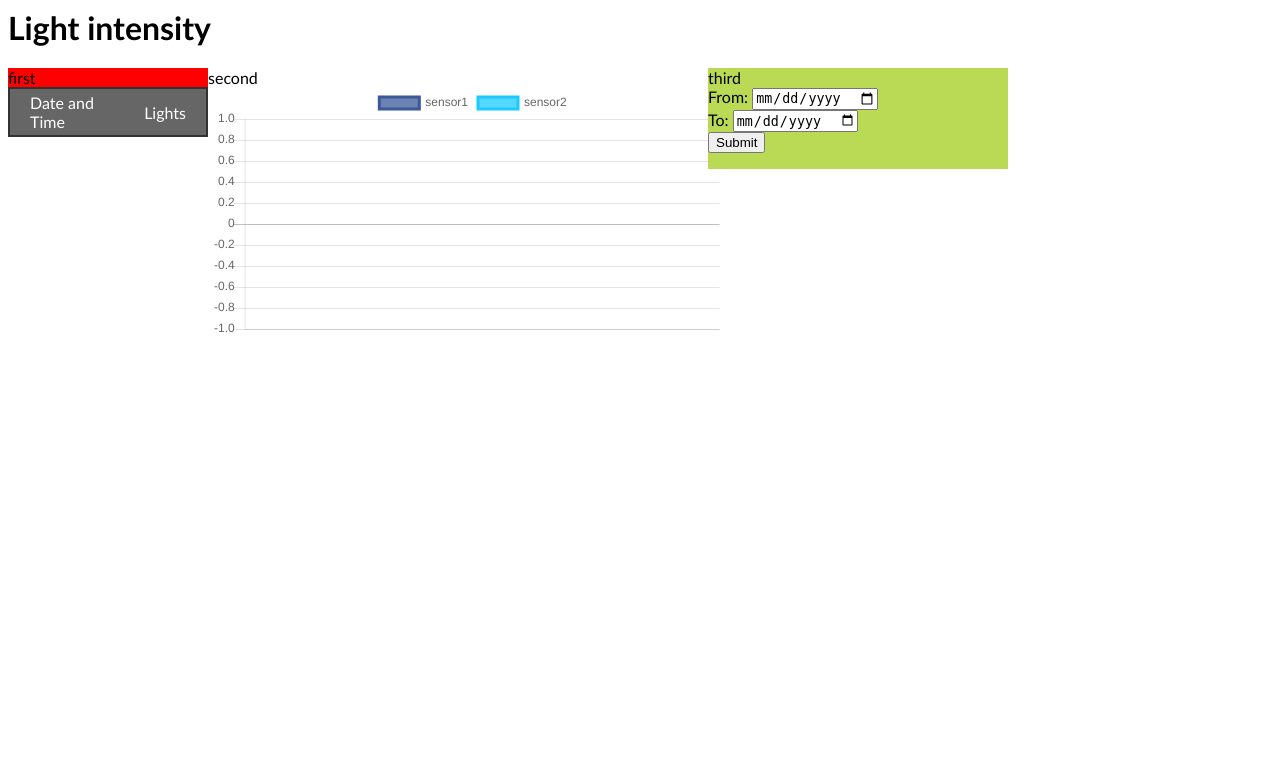
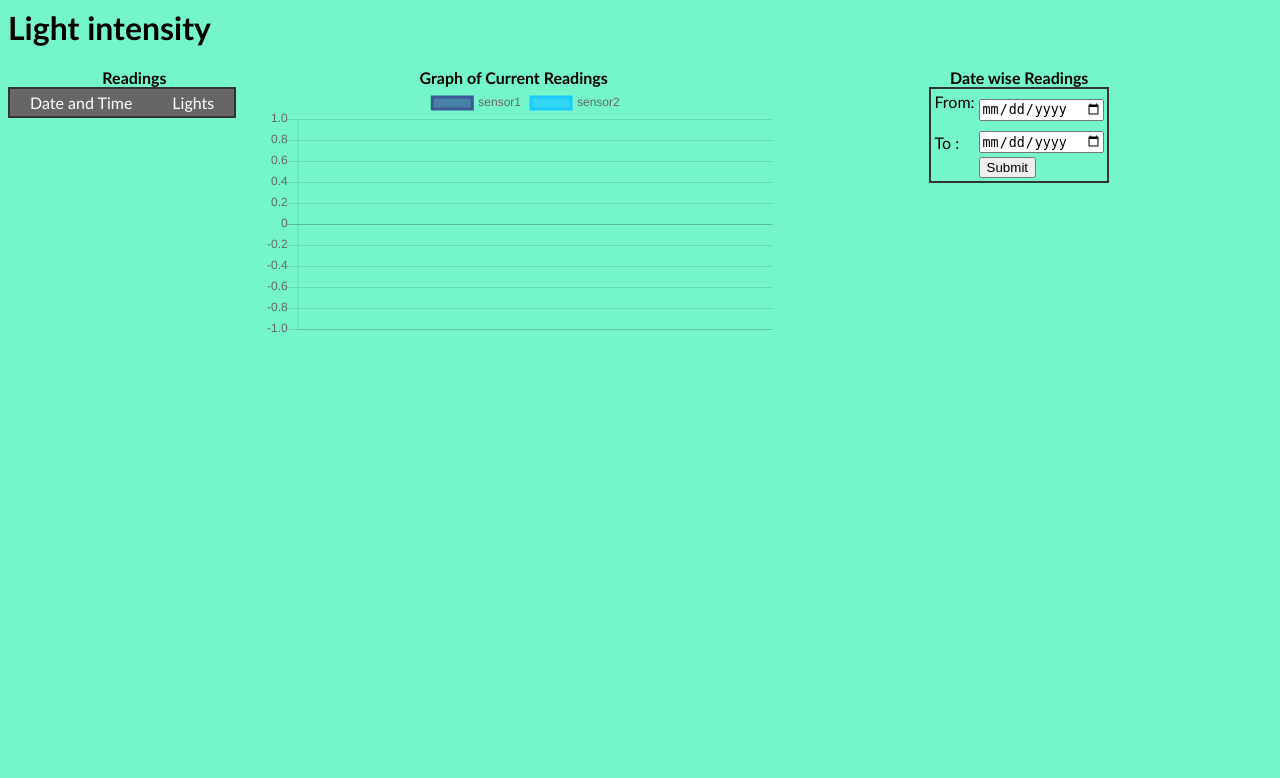
Before and after one commit to Sumedh3113/IoT_Dashboard, a PHP site: page /iot/index.php in a window 1280 px wide. Shown: the top 778 px of the page. Run offline with PHP 8.4, Linux system fonts and the light colour scheme; data that the repository does not hold is empty.

Commit message:
index file

```diff
--- a/iot/index.php
+++ b/iot/index.php
@@ -10,22 +10,23 @@
     <title>IoT Dashboard</title>
     <style type="text/css">
 		#wrapper {
-			width:1000px;
+
+			width:100%;
 			clear:both;
 				}
 		#first {
-			  background-color:red;
-			  width:200px;
+
+			  width:20%;
 			  float:left;
 			}
 		#second {
 
-			  width:500px;
+			  width:40%;
 			  float:left;
 			}
 		#third {
-			  background-color:#bada55;
-			  width:300px;
+
+			  width:40%;
 			  float:left;
 			}
         .table_titles, .table_cells_odd, .table_cells_even {
@@ -50,11 +51,11 @@
     </style>
 </head>
 
-    <body>
+    <body style="background-color:rgb(116, 245, 202);">
         <h1>Light intensity</h1>
 <div id="wrapper">
 
-  <div id="first">first
+  <div id="first"><center><b>Readings</b></center>
     <table border="0" cellspacing="0" cellpadding="4">
       <tr>
 
@@ -92,8 +93,7 @@
 ?>
     </table>
 </div>
- <div id="second">second
-
+ <div id="second"><center><b>Graph of Current Readings</b></center>
     <!--To refresh after every 5 sec -->
     <meta http-equiv ='refresh' content='25'>
     <title>LineGraph</title>
@@ -108,17 +108,32 @@
       <canvas id="mycanvas"></canvas>
     </div>
  </div>
- <div id="third">third
+ <div id="third"><center><b>Date wise Readings</b></center>
+ <center>
+ <table>
+ <tr><td>
+ <form action="date_fetch.php" method = "get">
+  From: </td><td><input type="date" name="from"><br>
+  </td></tr>
 
- <form action="date_fetch.php" method = "get">
-  From: <input type="date" name="from"><br>
-  To: <input type="date" name="to"><br>
+  <tr><td>
+  To  :  </td><td>   <input type="date" name="to"><br>
+	</td></tr>
+<tr><td></td><td>
   <input type="submit" value="Submit">
+  </td></tr>
 </form>
+</table>
+ </center>
+
+    <!-- javascript -->
+
+
 
  </div>
 </div>
     <!-- javascript -->
+	<script type="text/javascript" src="js/date_fetch.js"></script>
     <script type="text/javascript" src="js/jquery.min.js"></script>
     <script type="text/javascript" src="js/Chart.min.js"></script>
     <script type="text/javascript" src="js/linegraph.js"></script>
```
